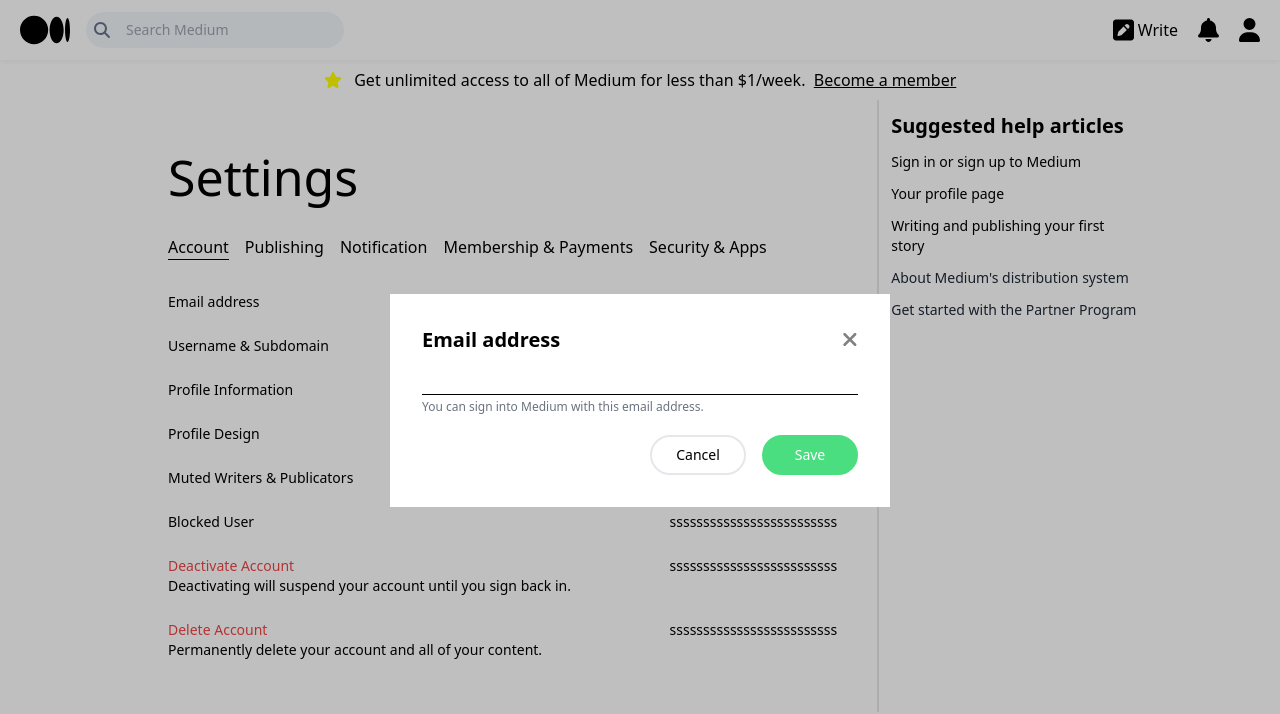
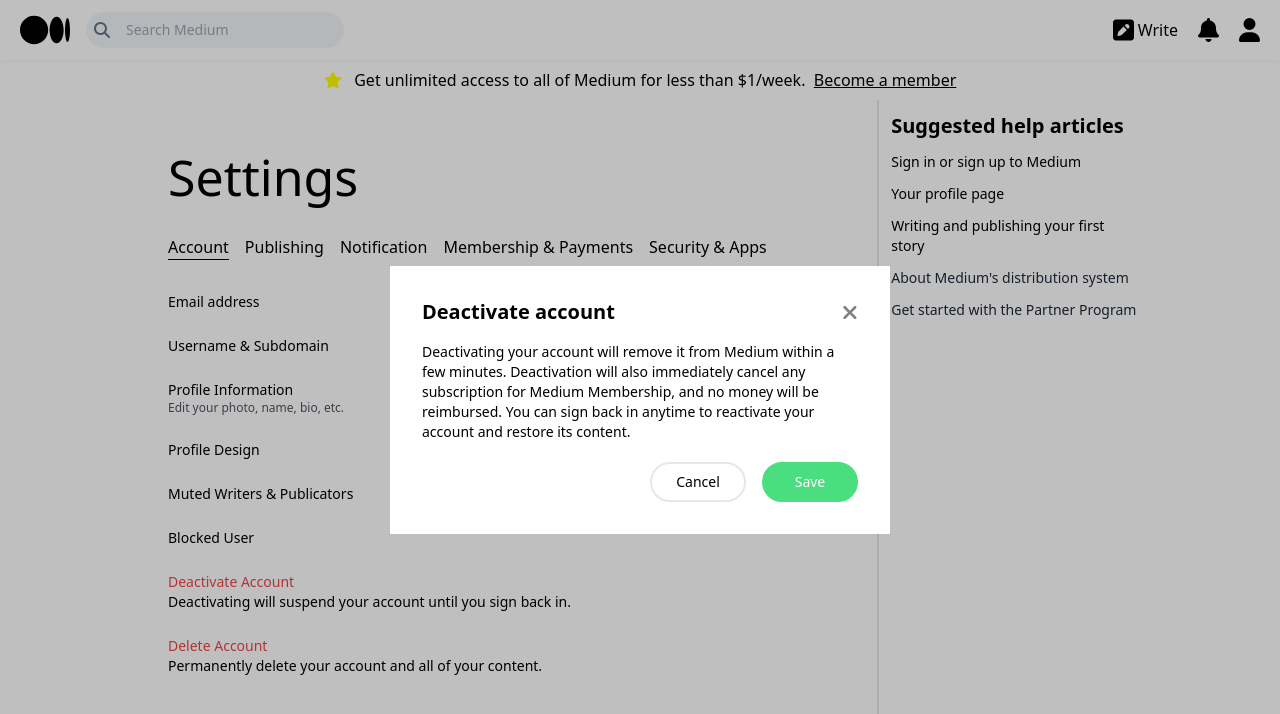
Before and after one commit to viveknimbolkar/medium-clone, a Next.js app: page /me/settings/account in a window 1280 px wide. Both pictures are taken after a click on the element 502 px from the left and 576 px from the top of the page. Shown: the top 714 px of the page. Built offline with nearby package versions, Linux system fonts and the light colour scheme.

Commit message:
profile models

```diff
--- a/components/settings/Account.js
+++ b/components/settings/Account.js
@@ -2,6 +2,7 @@
 import Modal from '../modal';
 import Image from 'next/image';
 import UserImage from '../../public/user.png'
+import Link from 'next/link';
 
 
 function EmailModalBody({ onClose }) {
@@ -89,11 +90,30 @@
 function BlockedUserModalBody() {
   return <></>
 }
-function DeactivateAccountModalBody() {
-  return <></>
+function DeactivateAccountModalBody({ onClose }) {
+  return <>
+    <p className='my-4'>
+      Deactivating your account will remove it from Medium within a few minutes. Deactivation will also immediately cancel any subscription for Medium Membership, and no money will be reimbursed. You can sign back in anytime to reactivate your account and restore its content.
+    </p>
+    <div className='mt-5 text-end'>
+      <button onClick={onClose} className='border-2 px-3 py-2 w-24 rounded-full mr-4'>Cancel</button>
+      <button className='border-2 px-3 py-2 w-24 rounded-full text-white bg-green-400 hover:bg-green-500 duration-100 border-green-400 hover:border-green-500'>Save</button>
+    </div>
+  </>
 }
-function DeleteAccountModalBody() {
-  return <></>
+function DeleteAccountModalBody({ onClose }) {
+  return <>
+    <p className='my-4'>
+      We’re sorry to see you go. Once your account is deleted, all of your content will be permanently gone, including your profile, stories, publications, notes, and responses. Deleting your Medium account will not delete any Stripe account you have connected to your Medium account. If you’re not sure about that, we suggest you deactivate or submit a request at <Link href={"/"} className='underline'> help.medium.com </Link> instead.
+      If you created a Medium Membership through the Apple App store, you must also cancel your subscription via iTunes.
+
+      To confirm deletion, type “delete” below:
+    </p>
+    <div className='mt-5 text-end'>
+      <button onClick={onClose} className='border-2 px-3 py-2 w-24 rounded-full mr-4'>Cancel</button>
+      <button className='border-2 px-3 py-2 w-24 rounded-full text-white bg-green-400 hover:bg-green-500 duration-100 border-green-400 hover:border-green-500'>Save</button>
+    </div>
+  </>
 }
 
 function Account() {
@@ -104,15 +124,19 @@
     <div className='text-sm'>
       <div onClick={(e) => { setActiveModal('email'); setIsModalOpen(!isModalOpen); }} className='py-3 cursor-pointer flex justify-between'>
         <h5 className=''>Email address</h5>
-        <span className='cursor-pointer'>sssssssssssssssssssssssss</span>
+        <span className='cursor-pointer'>viveknimbolkar@gmail.com</span>
       </div>
       <div onClick={(e) => { setActiveModal('username'); setIsModalOpen(!isModalOpen); }} className='cursor-pointer py-3 flex justify-between'>
         <h5>Username & Subdomain</h5>
-        <span>sssssssssssssssssssssssss</span>
+        <span>@vivek</span>
       </div>
       <div onClick={(e) => { setActiveModal('profile-info'); setIsModalOpen(!isModalOpen); }} className='cursor-pointer py-3 flex justify-between'>
-        <h5>Profile Information</h5>
-        <span>sssssssssssssssssssssssss</span>
+        <div>
+
+          <h5>Profile Information</h5>
+          <div className='text-xs text-gray-600'>Edit your photo, name, bio, etc.</div>
+        </div>
+        <span className='flex items-center gap-3 text-gray-600'><h4>Vivek</h4> <Image src={UserImage} width={30} height={300} /></span>
       </div>
       <div onClick={(e) => { setActiveModal('profile-design'); setIsModalOpen(!isModalOpen);; }} className='cursor-pointer py-3 flex justify-between'>
         <h5>Profile Design</h5>
@@ -120,25 +144,25 @@
       </div>
       <div onClick={(e) => { setActiveModal('muted-writer'); setIsModalOpen(!isModalOpen); }} className='cursor-pointer py-3 flex justify-between'>
         <h5>Muted Writers & Publicators</h5>
-        <span>sssssssssssssssssssssssss</span>
+
       </div>
       <div onClick={(e) => { setActiveModal('blocked-user'); setIsModalOpen(!isModalOpen); }} className='cursor-pointer py-3 flex justify-between'>
         <h5>Blocked User</h5>
-        <span>sssssssssssssssssssssssss</span>
+
       </div>
       <div onClick={(e) => { setActiveModal('deactivate-account'); setIsModalOpen(!isModalOpen); }} className='cursor-pointer py-3 flex justify-between'>
         <div>
           <h5 className='text-red-500'>Deactivate Account</h5>
           <span>Deactivating will suspend your account until you sign back in.</span>
         </div>
-        <span>sssssssssssssssssssssssss</span>
+
       </div>
       <div onClick={(e) => { setActiveModal('delete-account'); setIsModalOpen(!isModalOpen); }} className='cursor-pointer py-3 flex justify-between'>
         <div>
           <h5 className='text-red-500'>Delete Account</h5>
           <span>Permanently delete your account and all of your content.</span>
         </div>
-        <span>sssssssssssssssssssssssss</span>
+
       </div>
 
       <Modal isOpened={activeModal === 'email'} onClose={() => setActiveModal(!activeModal)} header={'Email address'} modalBody={<EmailModalBody onClose={() => setActiveModal(!activeModal)} />}>
@@ -150,16 +174,16 @@
       <Modal isOpened={activeModal === 'profile-info'} onClose={() => setActiveModal(!activeModal)} header={'Profile Information'} modalBody={<ProfileInfoModalBody onClose={() => { setIsModalOpen(!isModalOpen); setActiveModal("") }} />}>
       </Modal>
 
-      <Modal isOpened={activeModal === 'delete-account'} onClose={() => setActiveModal(!activeModal)} header={'Email address'} modalBody={<EmailModalBody onClose={() => { setIsModalOpen(!isModalOpen); setActiveModal("") }} />}>
+      <Modal isOpened={activeModal === 'delete-account'} onClose={() => setActiveModal(!activeModal)} header={'Delete Account'} modalBody={<DeleteAccountModalBody onClose={() => { setIsModalOpen(!isModalOpen); setActiveModal("") }} />}>
       </Modal>
 
       <Modal isOpened={activeModal === 'muted-writer'} onClose={() => setActiveModal(!activeModal)} header={'Email address'} modalBody={<EmailModalBody onClose={() => { setIsModalOpen(!isModalOpen); setActiveModal("") }} />}>
       </Modal>
 
-      <Modal isOpened={activeModal === 'deactivate-account'} onClose={() => setActiveModal(!activeModal)} header={'Email address'} modalBody={<EmailModalBody onClose={() => { setIsModalOpen(!isModalOpen); setActiveModal("") }} />}>
+      <Modal isOpened={activeModal === 'deactivate-account'} onClose={() => setActiveModal(!activeModal)} header={'Deactivate account'} modalBody={<DeactivateAccountModalBody onClose={() => { setIsModalOpen(!isModalOpen); setActiveModal("") }} />}>
       </Modal>
 
-      <Modal isOpened={activeModal === 'blocked-user'} onClose={() => setActiveModal(!activeModal)} header={'Email address'} modalBody={<EmailModalBody onClose={() => { setIsModalOpen(!isModalOpen); setActiveModal("") }} />}>
+      <Modal isOpened={activeModal === 'blocked-user'} onClose={() => setActiveModal(!activeModal)} header={'Block Account'} modalBody={<BlockedUserModalBody onClose={() => { setIsModalOpen(!isModalOpen); setActiveModal("") }} />}>
       </Modal>
 
 
--- a/components/settings/Publishing.js
+++ b/components/settings/Publishing.js
@@ -1,8 +1,129 @@
-import React from 'react'
+import React, { useRef, useState } from 'react'
+import Modal from '../modal';
+import Image from 'next/image';
+import UserImage from '../../public/user.png'
+import Link from 'next/link';
+import { FontAwesomeIcon } from '@fortawesome/react-fontawesome';
+import { faPlus } from '@fortawesome/free-solid-svg-icons';
+
+
+function ReplyEmail({ onClose }) {
+
+  const [emailUpdate, setEmailUpdate] = useState('');
+
+  return <>
+    <input value={emailUpdate} onChange={e => setEmailUpdate(e.target.value)} type='email' className='mt-5 focus:outline-none border-b border-black w-full' />
+    <p className='text-xs mt-1 text-gray-500'>You can sign into Medium with this email address.</p>
+    <div className='mt-5 text-end'>
+      <button onClick={onClose} className='border-2 px-3 py-2 w-24 rounded-full mr-4'>Cancel</button>
+      <button className='border-2 px-3 py-2 w-24 rounded-full text-white bg-green-400 hover:bg-green-500 duration-100 border-green-400 hover:border-green-500'>Save</button>
+    </div></>
+}
+
+function ManagePublication({ onClose }) {
+  return <>
+    <Link href={"/"} className='text-green-600 flex gap-2 items-center text-center justify-center my-5'>
+      <FontAwesomeIcon icon={faPlus} /> <h5>Create a publication</h5>
+    </Link>
+    <p>You don't belong to any publications.</p>
+  </>
+}
+function ManageTripping({ onClose }) {
+  return <>
+    <p className='my-5 text-sm text-gray-500'>Allow readers to send a tip by adding a link to your preferred payment platform, which will appear at the bottom of your stories.</p>
+    <hr />
+    <div className='mt-5 text-end'>
+      <button onClick={onClose} className='border-2 px-3 py-2 w-24 rounded-full mr-4'>Cancel</button>
+      <button className='border-2 px-3 py-2 w-24 rounded-full text-white bg-green-400 hover:bg-green-500 duration-100 border-green-400 hover:border-green-500'>Save</button>
+    </div>
+  </>
+}
+function CustomizeSubscription({ onClose }) {
+
+  return <>
+    <p>Allow readers to send a tip by adding a link to your preferred payment platform, which will appear at the bottom of your stories.</p>
+    <hr />
+    <div className='mt-5 text-end'>
+      <button onClick={onClose} className='border-2 px-3 py-2 w-24 rounded-full mr-4'>Cancel</button>
+      <button className='border-2 px-3 py-2 w-24 rounded-full text-white bg-green-400 hover:bg-green-500 duration-100 border-green-400 hover:border-green-500'>Save</button>
+    </div>
+  </>
+}
+
 
 function Publishing() {
+  const [activeModal, setActiveModal] = useState('');
+  const [isModalOpen, setIsModalOpen] = useState(false);
+  const [allowEmailReplies, setAllowEmailReplies] = useState(false);
+
   return (
-    <div>Publishing</div>
+    <div className='text-sm'>
+      <div onClick={(e) => { setActiveModal('manage-publication'); setIsModalOpen(!isModalOpen); }} className='py-3 cursor-pointer flex justify-between'>
+        <h5 className=''>Manage publications</h5>
+        <span className='cursor-pointer'>viveknimbolkar@gmail.com</span>
+      </div>
+
+      <div onClick={(e) => { setActiveModal('manage-tripping'); setIsModalOpen(!isModalOpen); }} className='cursor-pointer py-3 flex justify-between'>
+        <div>
+          <h5>Manage tipping on your stories</h5>
+          <div className='text-xs text-gray-600'>Readers can send you tips through the third-party platform of your choice.</div>
+        </div>
+        <input type='checkbox' className='w-5 h-5' />
+      </div>
+
+      <div onClick={(e) => { setAllowEmailReplies(!allowEmailReplies); setIsModalOpen(!isModalOpen); }} className={`${allowEmailReplies ? 'cursor-not-allowed text-gray-400' : ""} cursor-pointer py-3 flex justify-between`}>
+        <div>
+          <h5>Allow email replies
+          </h5>
+          <div className='text-xs text-gray-600'>
+            Let readers reply to your stories directly from their email.</div>
+        </div>
+        <input value={allowEmailReplies} onChange={e => { setAllowEmailReplies(e.target.checked) }} type='checkbox' className='w-5 h-5' />
+      </div>
+
+      <div onClick={(e) => { setActiveModal('reply-email'); setIsModalOpen(!isModalOpen); }} className='cursor-pointer py-3 flex justify-between'>
+        <div>
+          <h5>Reply's To Email
+          </h5>
+          <div className='text-xs text-gray-600'>
+            Let readers reply to your stories directly from their email.</div>
+        </div>
+      </div>
+
+      <div onClick={(e) => { setActiveModal('blocked-user'); setIsModalOpen(!isModalOpen); }} className='cursor-pointer py-3 flex justify-between'>
+        <h5>Blocked User</h5>
+
+      </div>
+
+      <div onClick={(e) => { setActiveModal('deactivate-account'); setIsModalOpen(!isModalOpen); }} className='cursor-pointer py-3 flex justify-between'>
+        <div>
+          <h5 className='text-red-500'>Deactivate Account</h5>
+          <span>Deactivating will suspend your account until you sign back in.</span>
+        </div>
+
+      </div>
+
+      <div onClick={(e) => { setActiveModal('delete-account'); setIsModalOpen(!isModalOpen); }} className='cursor-pointer py-3 flex justify-between'>
+        <div>
+          <h5 className='text-red-500'>Delete Account</h5>
+          <span>Permanently delete your account and all of your content.</span>
+        </div>
+
+      </div>
+
+      <Modal isOpened={activeModal === 'manage-publication'} onClose={() => setActiveModal(!activeModal)} header={'Manage Publications'} modalBody={<ManagePublication onClose={() => setActiveModal(!activeModal)} />}>
+      </Modal>
+
+      <Modal isOpened={activeModal === 'reply-email'} onClose={() => setActiveModal(!activeModal)} header={'‘Reply To’ email address'} modalBody={<ReplyEmail onClose={() => setActiveModal(!activeModal)} />}>
+      </Modal>
+
+      <Modal isOpened={activeModal === 'customize-subscription'} onClose={() => setActiveModal("")} header={'‘Reply To’ email address'} modalBody={<CustomizeSubscription onClose={() => { setIsModalOpen(!isModalOpen); setActiveModal("") }} />}>
+      </Modal>
+
+      <Modal isOpened={activeModal === 'manage-tripping'} onClose={() => setActiveModal(!activeModal)} header={'Manage tipping on your stories'} modalBody={<ManageTripping onClose={() => { setIsModalOpen(!isModalOpen); setActiveModal("") }} />}>
+      </Modal>
+
+    </div>
   )
 }
 
```
